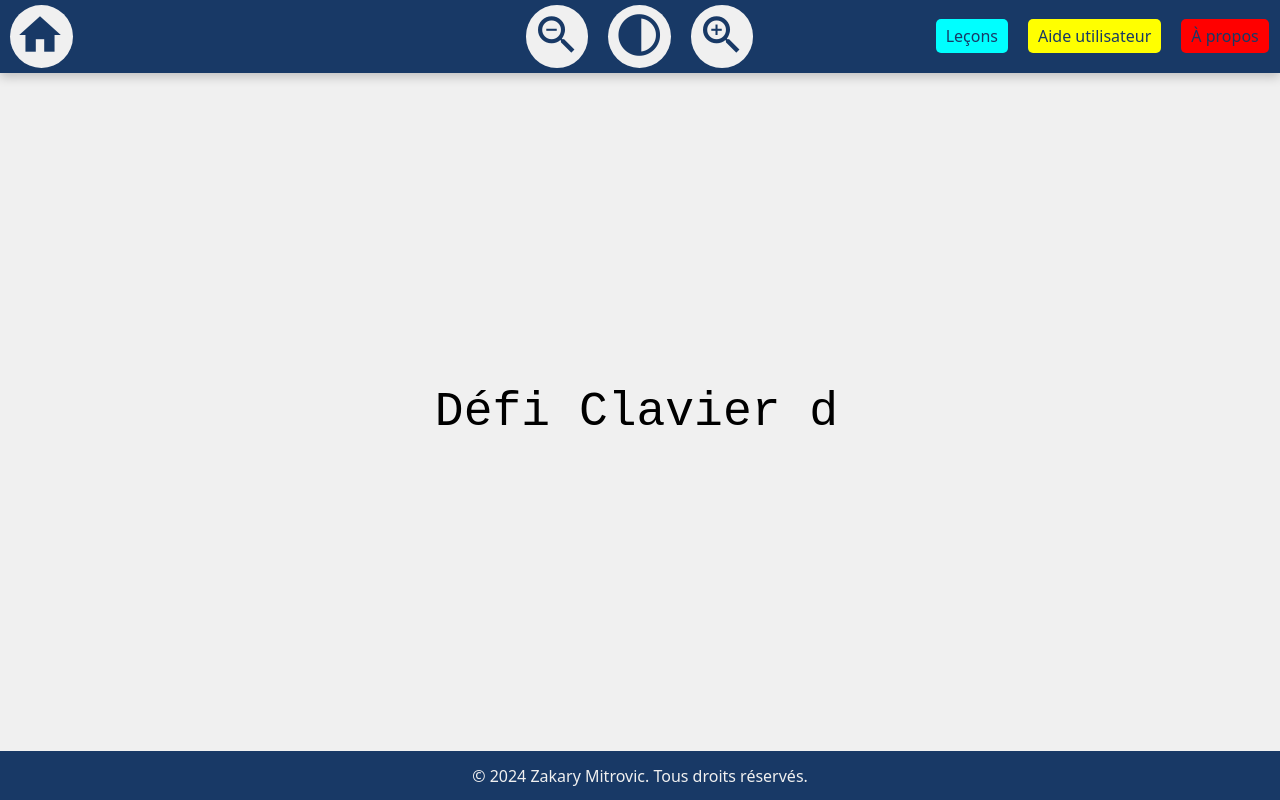
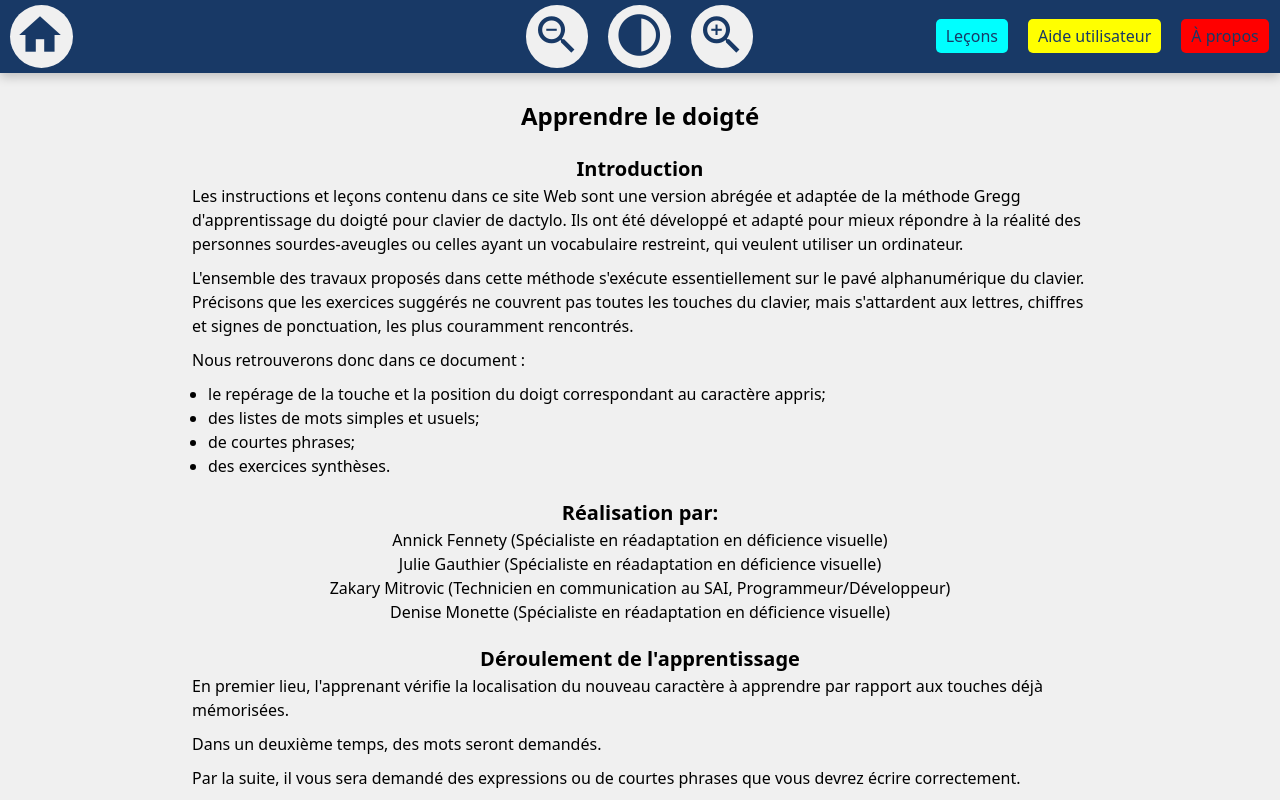
Before and after one commit to MZakary/Typer, a React (Vite) app: page / in a window 1280 px wide. Shown: the top 800 px of the page. Built offline with nearby package versions, Linux system fonts and the light colour scheme.

Commit message:
this is a test

```diff
--- a/src/App.tsx
+++ b/src/App.tsx
@@ -1,6 +1,7 @@
 import { RouterProvider, createBrowserRouter, Navigate } from 'react-router-dom';
 import Layout from './components/Layout';
 import MainPage from './components/MainPage';
+import NewMainPage from './components/NewMainPage';
 import './SCSS/_style.scss';
 import NewTyper from './components/NewTyper';
 import About from './components/About';
@@ -29,7 +30,7 @@ function App() {
             path: '/',
             element: <Layout />,
             children: [
-              { element: <MainPage/>, index: true },
+              { element: <NewMainPage/>, index: true },
               {path: 'lecons', element: <ListeLecons/>},
               {path: 'lecon1', element: <NewTyper levels={Levels[0]} lessonName={'La Lettre a'} lessonMessage="Pour la lettre A. on utilise l'auriculaire gauche."/>},
               {path: 'lecon2', element: <NewTyper levels={Levels[1]} lessonName={'La Lettre s'} lessonMessage="Pour la lettre S. on utilise l'annulaire gauche."/>},
--- /dev/null
+++ b/src/SCSS/_newMainPage.scss
@@ -0,0 +1,37 @@
+.NewMainPage{
+    margin-top: 25px;
+    display: flex;
+    justify-content: center;
+    flex-direction: column;
+    align-items: center;
+
+    h1{
+        font-size:1.5em;
+        font-weight: 900;
+    }
+    h2{
+        font-size: 1.25em;
+        font-weight: 700;
+        margin-top: 20px;
+    }
+    p{
+        text-align: left;
+        margin-bottom: 10px;
+        width: 70%;
+    }
+
+    ul{
+        width: 67.5%;
+
+        li{
+            list-style:disc;
+        }
+    }
+
+    .realisation{
+        text-align: center;
+        li{
+            list-style: none;
+        }
+    }
+}
--- a/src/SCSS/_style.scss
+++ b/src/SCSS/_style.scss
@@ -4,6 +4,8 @@
 @import '_mainPage.scss';
 @import '_about.scss';
 @import '_listeLecon.scss';
+@import '_newMainPage.scss';
+
 
 
 @tailwind base;
--- a/src/components/MainPage.tsx
+++ b/src/components/MainPage.tsx
@@ -42,7 +42,7 @@ function Main() {
     }, [text, isDeleting, loopNum, typingSpeed, words]);
 
     return (
-        <section className="MainPage">
+        <section className="MainPage" aria-hidden>
             <h1 className='MainPageTitle'>{text}</h1>
         </section>
     );
--- /dev/null
+++ b/src/components/NewMainPage.tsx
@@ -0,0 +1,43 @@
+import { Link } from "react-router-dom";
+
+
+function NewMainPage(){
+
+    return(
+        <section className="NewMainPage">
+            <h1>Apprendre le doigté</h1>
+            <h2>Introduction</h2>
+            <p>Les instructions et leçons contenu dans ce site Web sont une version abrégée et adaptée de la méthode Gregg d'apprentissage du doigté pour clavier de dactylo. Ils ont été développé et adapté pour mieux répondre à la réalité des personnes sourdes-aveugles ou celles ayant un vocabulaire restreint, qui veulent utiliser un ordinateur.</p>
+            <p>L'ensemble des travaux proposés dans cette méthode s'exécute essentiellement sur le pavé alphanumérique du clavier. Précisons que les exercices suggérés ne couvrent pas toutes les touches du clavier, mais s'attardent aux lettres, chiffres et signes de ponctuation, les plus couramment rencontrés.</p>
+
+            <p>Nous retrouverons donc dans ce document :</p>
+            <ul>
+                <li>le repérage de la touche et la position du doigt correspondant au caractère appris;</li>
+                <li>des listes de mots simples et usuels;</li>
+                <li>de courtes phrases;</li>
+                <li>des exercices synthèses.</li>
+            </ul>
+
+            <h2>Réalisation par:</h2>
+            <ul className="realisation">
+                <li>Annick Fennety (Spécialiste en réadaptation en déficience visuelle)</li>
+                <li>Julie Gauthier (Spécialiste en réadaptation en déficience visuelle)</li>
+                <li>Zakary Mitrovic (Technicien en communication au SAI, Programmeur/Développeur)</li>
+                <li>Denise Monette (Spécialiste en réadaptation en déficience visuelle)</li>
+            </ul>
+
+            <h2>Déroulement de l'apprentissage</h2>
+            <p>En premier lieu, l'apprenant vérifie la localisation du nouveau caractère à apprendre par rapport aux touches déjà mémorisées.</p>
+            <p>Dans un deuxième temps, des mots seront demandés.</p>
+            <p>Par la suite, il vous sera demandé des expressions ou de courtes phrases que vous devrez écrire correctement.</p>
+            <p>Le but à atteindre est la précision plutôt que la vitesse.</p>
+            <p>Pour parfaire l'apprentissage de la localisation et la mémorisation des touches sur le clavier de l'ordinateur, il vous sera proposé de passer à la section des exercices synthèses. Cette partie comprend deux textes (courriel et informatif) à transcrire et une série de questions auxquelles la personne est invitée à répondre de façon personnalisée.</p>
+            <p>En tout temps durant les leçons vous pourrez effectuer la commande clavier Ctrl+r afin de répéter l'information ou Ctrl+l pour annoncer les instructions du doit à utiliser.</p>
+            <p>Une rétroaction sonore vous sera fourni afin de vous avisez de votre réussite et de vos erreurs.</p>
+
+            <h2>Voir la liste des leçons</h2>
+            <Link to="/lecons">Liste des leçons</Link>
+        </section>
+    )
+}
+export default NewMainPage;
```
